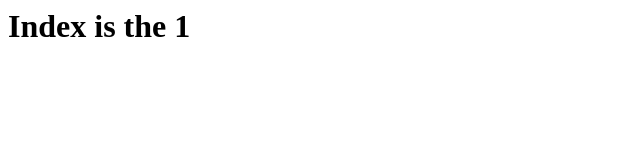
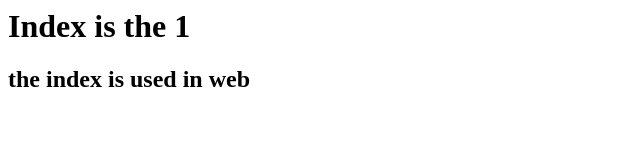
Before and after one commit to madhu009r/Devops, a plain HTML site: page index.html in a window 1280 px wide. Shown: the whole page, without its empty margins (0-640 px from the left). Drawn offline with Linux system fonts and the light colour scheme.

Commit message:
update index

```diff
--- a/index.html
+++ b/index.html
@@ -1,4 +1,6 @@
 <hmtl>
 
 <h1>Index is the 1</h1>
+<h2>the index is used in web</h2>
+
 </html>
```
